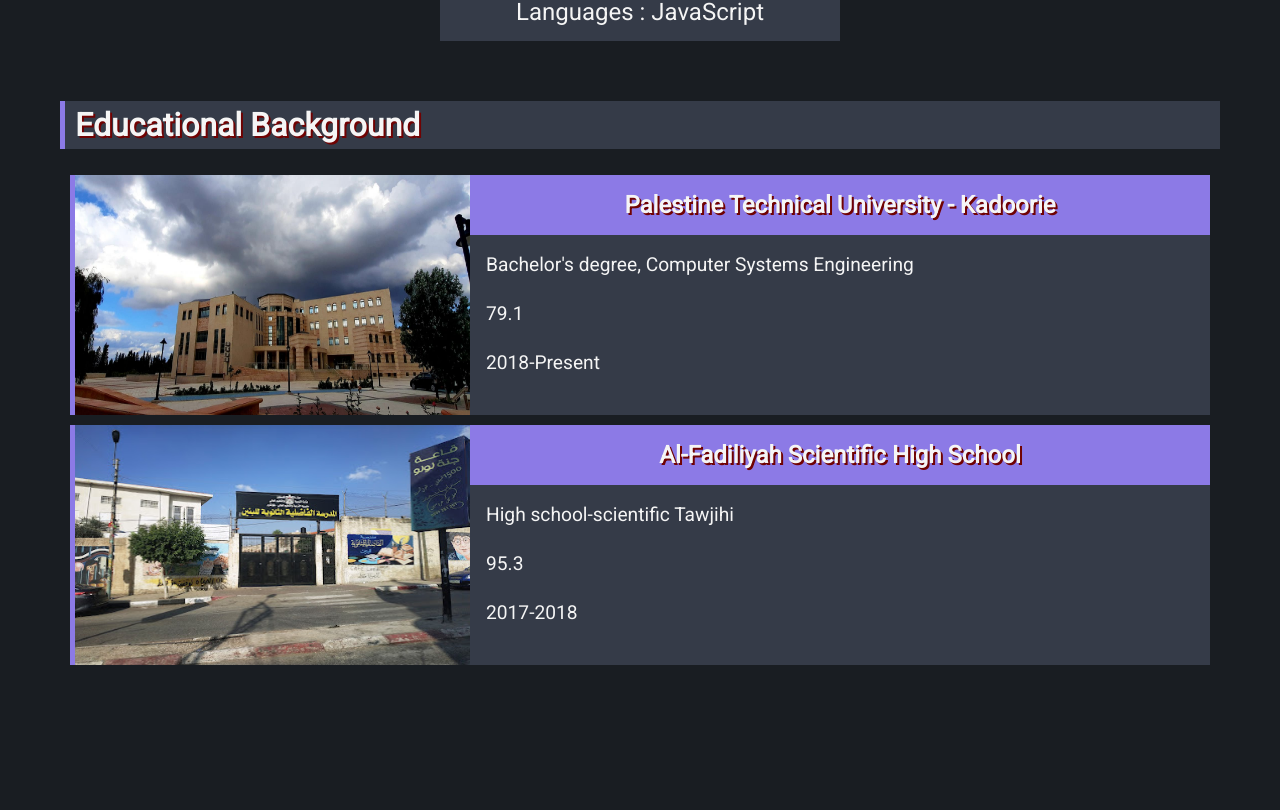
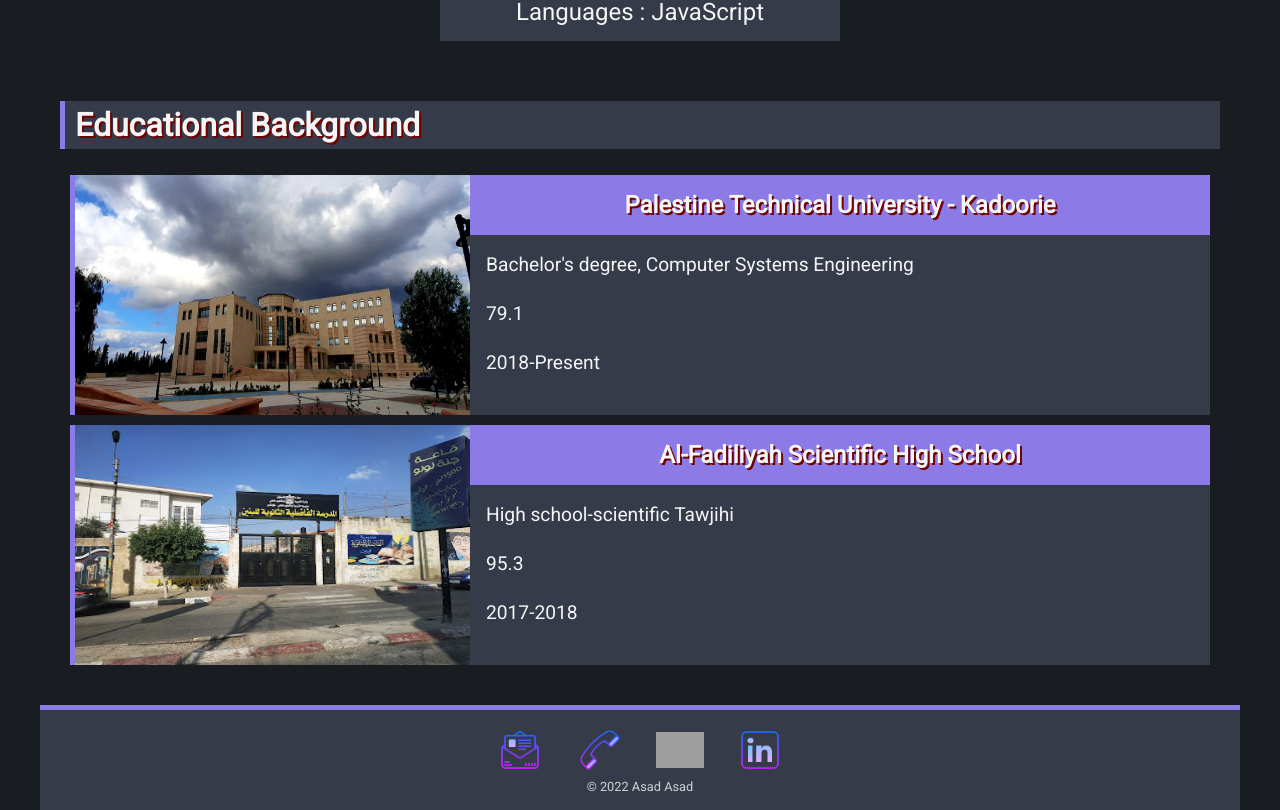
Before and after one commit to AsadThafer/Portfolio-React, a React (Create React App) app in the folder portfolio-react/: page / in a window 1280 px wide. Shown: the part 1805-2615 px from the top of the page. Before the commit the page ends 2500 px from the top, so only its background shows below. Built offline with nearby package versions, Linux system fonts and the light colour scheme; grey boxes are pictures that could not be loaded.

Commit message:
Footer done

```diff
--- a/portfolio-react/src/App.js
+++ b/portfolio-react/src/App.js
@@ -4,6 +4,7 @@
 import Projects from './components/MyProjects/Projects';
 import Educational from './components/MyEducation/Educational';
 import GoUp from './components/GoUp';
+import Footer from './components/MyFooter/Footer';
 function App() {
   return (
     <div className="container">
@@ -12,6 +13,7 @@
       <Projects />
       <Educational />
       <GoUp />
+      <Footer />
     </div>
   );
 }
--- /dev/null
+++ b/portfolio-react/src/components/MyFooter/ConnectWith.css
@@ -0,0 +1,9 @@
+.icon {
+    padding-left: 1rem;
+    padding-right: 1rem;
+  }
+
+  .icon img {
+    width: 48px;
+    height: auto;
+  }
--- /dev/null
+++ b/portfolio-react/src/components/MyFooter/ConnectWith.js
@@ -0,0 +1,16 @@
+import './ConnectWith.css';
+
+function ConnectWith({ name, image, link} ) {
+    return(
+        <div className="icon">
+            <a href={link} rel="noreferrer" target="_blank" >
+          <figure>
+            <img src={image} alt={name} />
+            <figcaption className="accessibility">{name} image</figcaption>
+          </figure>
+            </a>
+          </div>
+    )
+}
+
+export default ConnectWith;
--- /dev/null
+++ b/portfolio-react/src/components/MyFooter/Footer.css
@@ -0,0 +1,32 @@
+.contact {
+    display: flex;
+    flex-flow: row wrap;
+    justify-content: center;
+    align-items: center;
+    font-size: 3rem;
+    margin-top: 10px ;
+    background-color: #353b48;
+    padding: 1rem;
+    text-align: center;
+    font-size: 1.2rem;
+    border-top: 5px #8c7ae6 solid;
+  }
+
+
+  footer img:hover,
+  .goup img:hover {
+    border-radius: 25%;
+    box-shadow: 0px 0px 11px #8637e0;
+  }
+
+  .copyright {
+    font-size: 0.8rem;
+    text-align: center;
+    opacity: 0.8;
+    flex-basis: 100%;
+  }
+
+  .accessibility {
+    position: absolute;
+    left: -10000px;
+  }
--- /dev/null
+++ b/portfolio-react/src/components/MyFooter/Footer.js
@@ -0,0 +1,38 @@
+import ConnectWith from "./ConnectWith";
+import "./Footer.css";
+
+import EmailImage from "../../images/Email_256px.png";
+import LinkedInImage from "../../images/linkedin_512px.png";
+import GithubImage from "../../images/github_512px.png";
+import CallMeImage from "../../images/call_512px.png";
+
+function Footer() {
+  return (
+    <footer id="contact" className="contact">
+        <ConnectWith
+          name={"Email Me"}
+          image={EmailImage}
+          link={"mailto:asad.thaferasad@gmail.com"}
+        />
+        <ConnectWith
+          name={"Mobile Call"}
+          image={CallMeImage}
+          link={"tel:+970595681131"}
+        />
+        <ConnectWith
+          name={"Git_hub Profile"}
+          image={GithubImage}
+          link={"https://github.com/asadthafer"}
+        />
+        <ConnectWith
+          name={"linked_in Profile"}
+          image={LinkedInImage}
+          link={"https://www.linkedin.com/in/asad-asad/"}
+        />
+
+        <div className="copyright break"> © 2022 Asad Asad</div>
+    </footer>
+  );
+}
+
+export default Footer;
```
